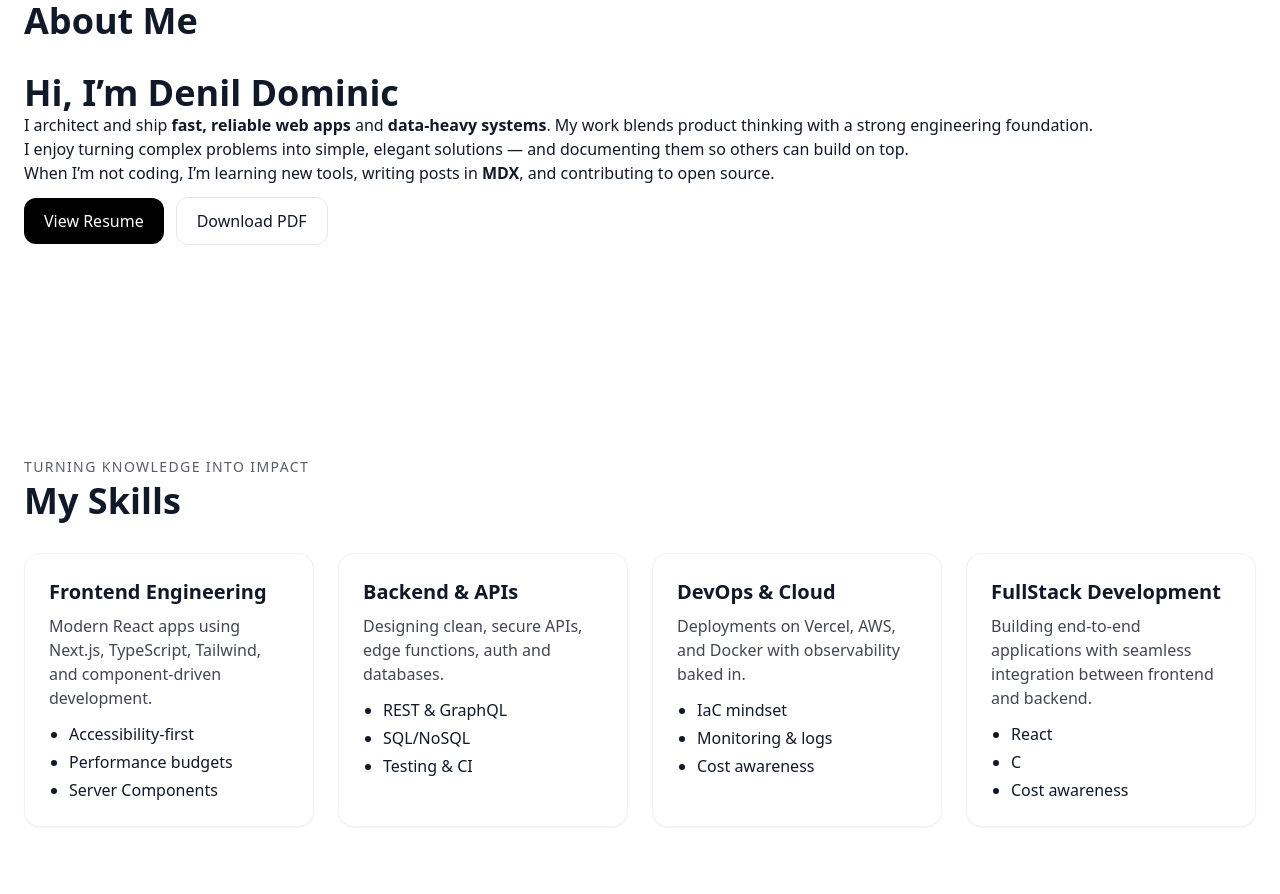
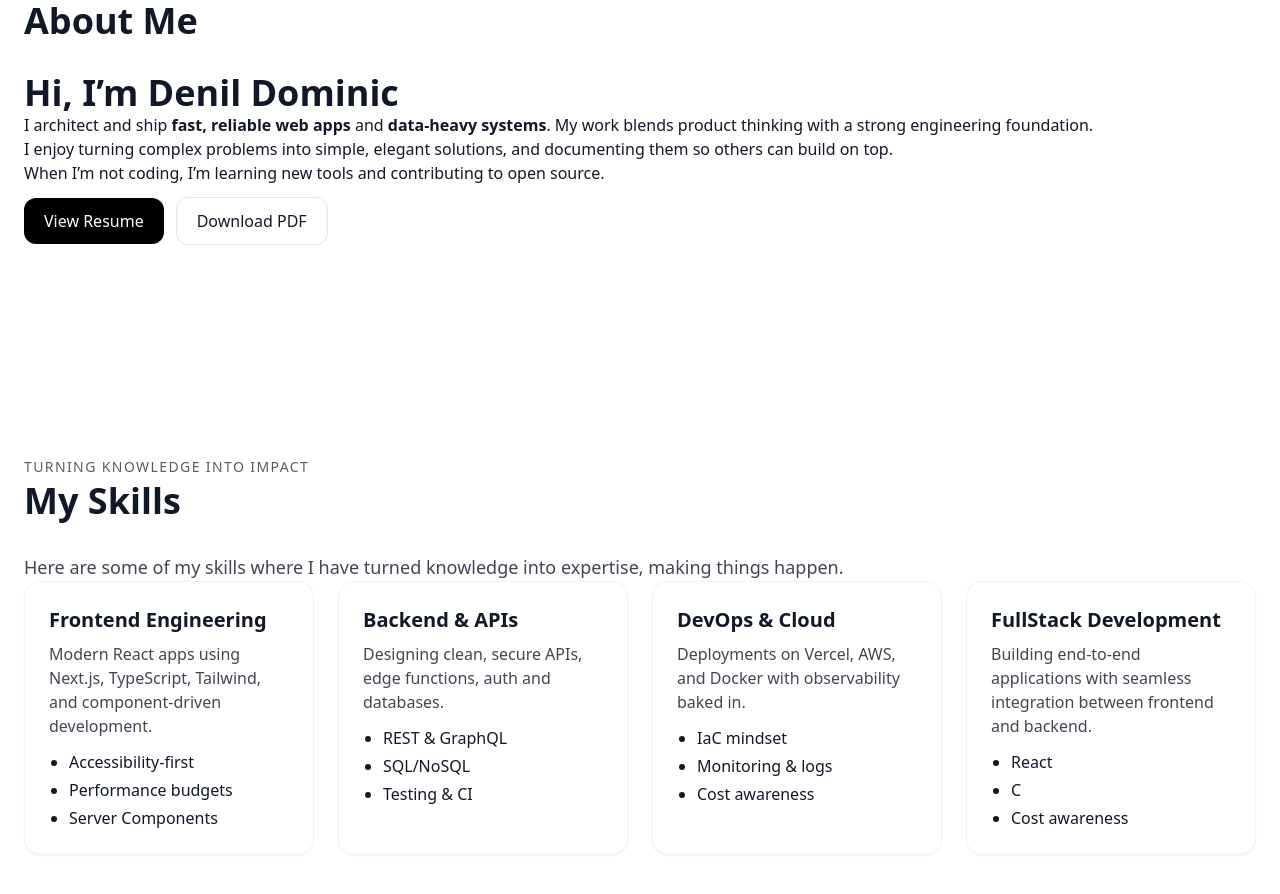
Before and after one commit to denildominic/denil-portfolio, a Next.js app: page / in a window 1280 px wide. Shown: the part 1340-2234 px from the top of the page. Built offline with nearby package versions, Linux system fonts and the light colour scheme.

Commit message:
Made a few changes to layout and added a new title

```diff
--- a/app/layout.tsx
+++ b/app/layout.tsx
@@ -6,10 +6,10 @@ import { Footer } from '@/components/footer'
 
 export const metadata: Metadata = {
   metadataBase: new URL('https://example.com'),
-  title: 'Portfolio — Denil Dominic',
+  title: 'Denil Dominic',
   description: 'A modern, fast portfolio built with Next.js, Tailwind, and MDX.',
   openGraph: {
-    title: 'Portfolio — Denil Dominic',
+    title: 'Denil Dominic',
     description: 'A modern, fast portfolio built with Next.js, Tailwind, and MDX.',
     type: 'website'
   }
--- a/app/page.tsx
+++ b/app/page.tsx
@@ -77,6 +77,9 @@ export default function HomePage() {
       <Section id="skills" title="My Skills" subtitle="Turning knowledge into impact"
       containerClassName="px-3 sm:px-4 lg:px-6"
       >
+        <p className="mt-2 text-lg opacity-80 mx-left">
+            Here are some of my skills where I have turned knowledge into expertise, making things happen.
+          </p>
         <div className="grid gap-4 md:gap-6 grid-cols-1 md:grid-cols-2 lg:grid-cols-3 xl:grid-cols-4">
           {skills.map((s) => (
             <SkillCard key={s.title} {...s} />
--- a/content/about.mdx
+++ b/content/about.mdx
@@ -9,7 +9,7 @@ export const metadata = {
 I architect and ship **fast, reliable web apps** and **data-heavy systems**.
 My work blends product thinking with a strong engineering foundation.
 
-I enjoy turning complex problems into simple, elegant solutions — and
+I enjoy turning complex problems into simple, elegant solutions, and
 documenting them so others can build on top.
 
-When I’m not coding, I’m learning new tools, writing posts in **MDX**, and contributing to open source.
+When I’m not coding, I’m learning new tools and contributing to open source.
```
